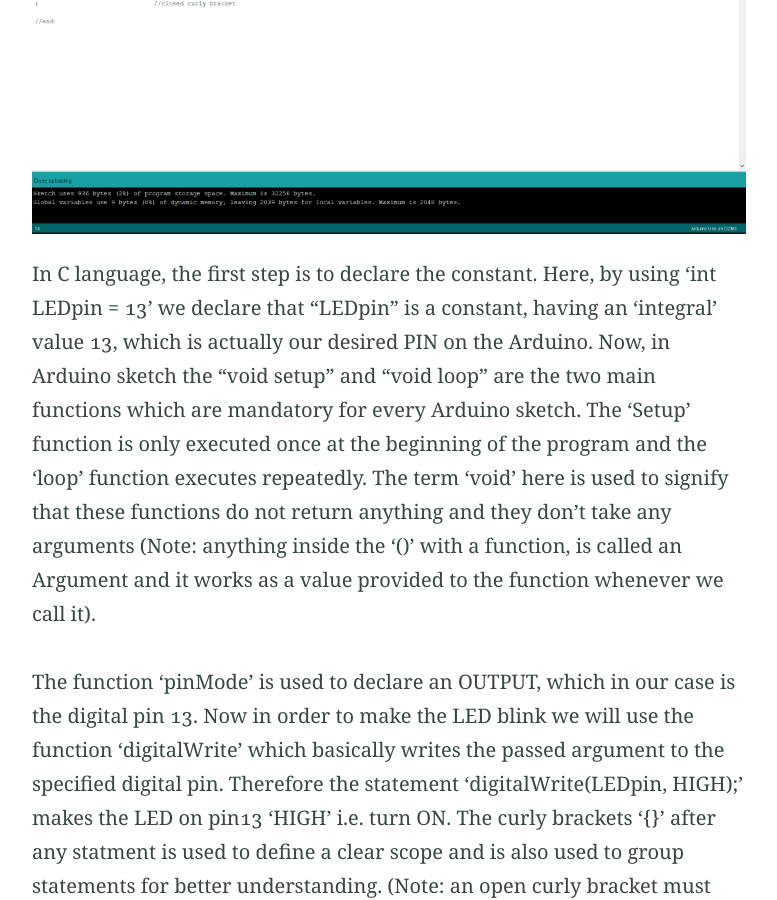
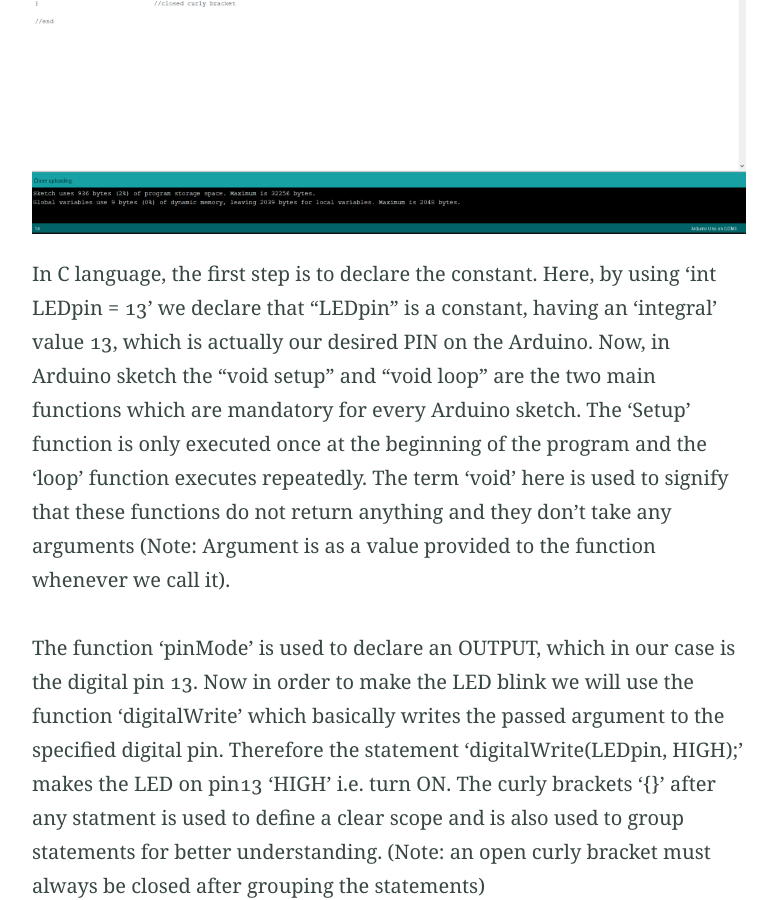
Before and after one commit to aka-Kush/aka-Kush.github.io, a Jekyll site: the page built from _posts/2020-08-02-proj1.md, in a window 1280 px wide and 900 px high, scrolled down 6508 px. Shown: the whole window, without its empty margins (251-1028 px from the left). Built offline with Jekyll 4.4.1, drawn with Linux system fonts in a browser that asks for light colours; our own code applies the rules of GitHub Pages for plain Markdown files.

Commit message:
Update 2020-08-02-proj1.md

```diff
--- a/_posts/2020-08-02-proj1.md
+++ b/_posts/2020-08-02-proj1.md
@@ -127,7 +127,7 @@ constant, having an 'integral' value 13, which is actually our desired PIN on th
 Now, in Arduino sketch the "void setup" and "void loop" are the two main functions which are mandatory for every Arduino
 sketch. The 'Setup' function is only executed once at the beginning of the program and the 'loop' function executes repeatedly.
 The term 'void' here is used to signify that these functions do not return anything and they don't take any arguments
-(Note: anything inside the '()' with a function, is called an Argument and it works as a value provided to the function whenever we call it).
+(Note: Argument is as a value provided to the function whenever we call it).
 
 The function 'pinMode' is used to declare an OUTPUT, which in our case is the digital pin 13.
 Now in order to make the LED blink we will use the function 'digitalWrite' which basically writes the passed argument
```
